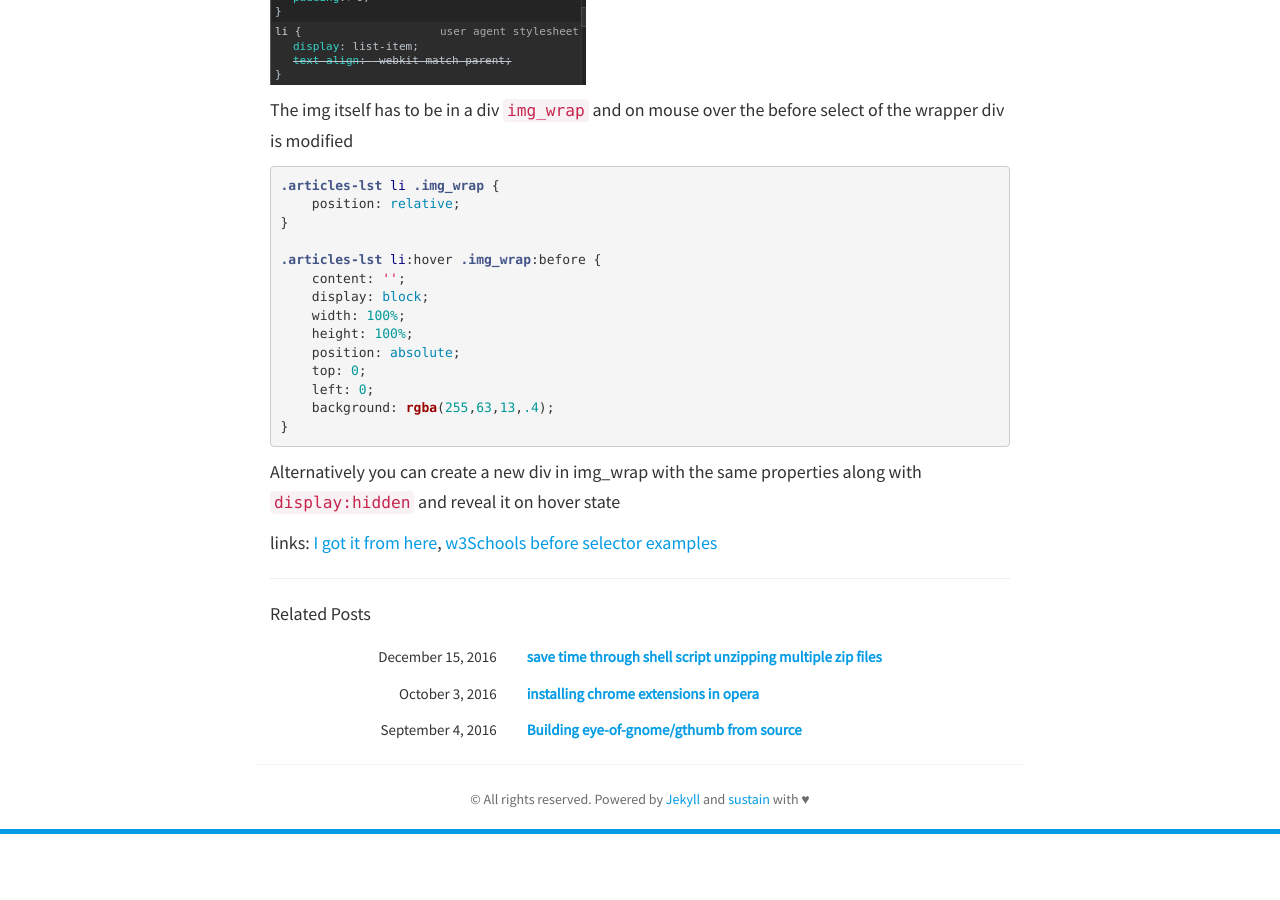
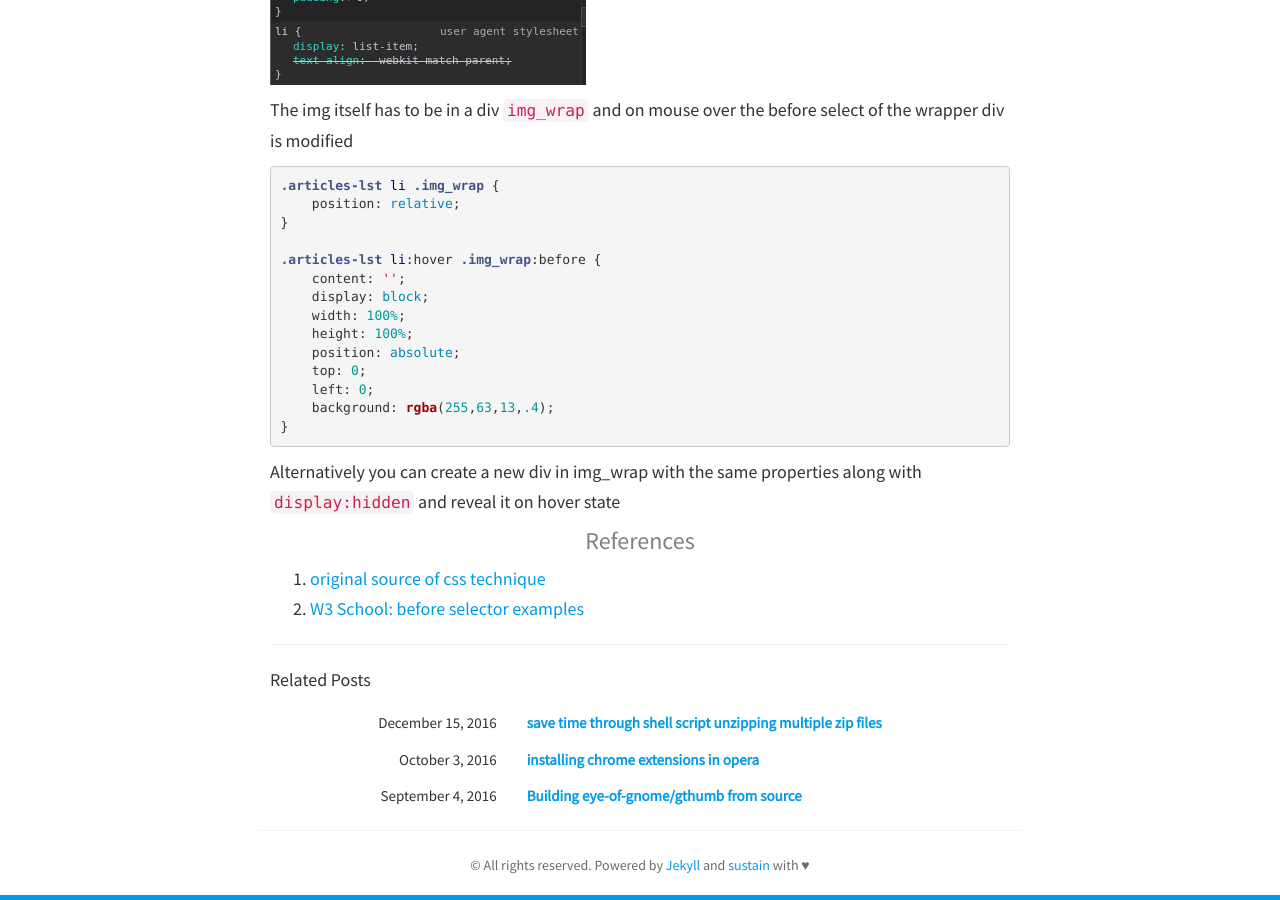
Before and after one commit to colleowino/colleowino.github.io, a Jekyll site: the page built from _posts/2016-12-30-before-selector-to-highlight-background.md, in a window 1280 px wide and 900 px high, scrolled down 854 px. Built offline with Jekyll 4.4.1, drawn with Linux system fonts in a browser that asks for light colours; nearby versions of some CDN libraries; before the commit the page ends 1688 px from its top, so only the background shows below that.

Commit message:
used line numbers for links

```diff
--- a/_posts/2016-12-30-before-selector-to-highlight-background.md
+++ b/_posts/2016-12-30-before-selector-to-highlight-background.md
@@ -36,6 +36,6 @@ The img itself has to be in a div `img_wrap` and on mouse over the before select
 
 Alternatively you can create a new div in img_wrap with the same properties along with `display:hidden` and reveal it on hover state
 
-links:
-[I got it from here](http://illusion.scene360.com/art/98099/katie-shocrylas/),
-[w3Schools before selector examples](http://www.w3schools.com/cssref/sel_before.asp)
+### References
+1. [original source of css technique](http://illusion.scene360.com/art/98099/katie-shocrylas/)
+2. [W3 School: before selector examples](http://www.w3schools.com/cssref/sel_before.asp)
```
